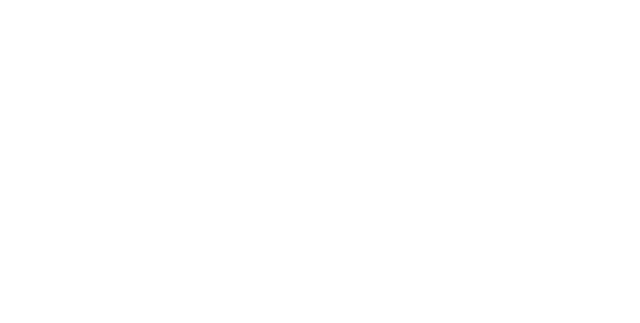
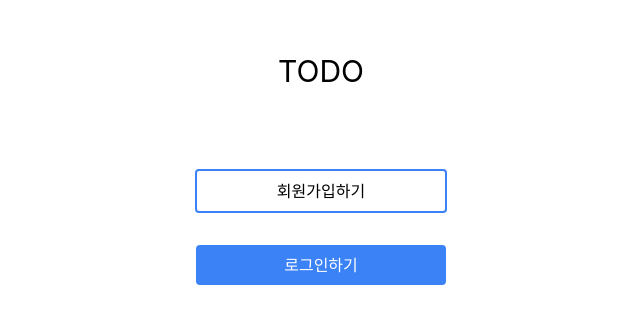
Before and after one commit to SeryeongK/wanted-pre-onboarding-frontend, a React (Create React App) app: page / in a window 1280 px wide. Before the commit this address had no page. Shown: the part 255-578 px from the top of the page, without its empty margins (319-959 px from the left). Built offline with nearby package versions, Linux system fonts and the light colour scheme.

Commit message:
feat: 메인 페이지 추가

```diff
--- a/package.json
+++ b/package.json
@@ -13,6 +13,7 @@
     "@types/react-router-dom": "^5.3.3",
     "react": "^18.2.0",
     "react-dom": "^18.2.0",
+    "react-icons": "^4.10.1",
     "react-router-dom": "^6.14.2",
     "react-scripts": "5.0.1",
     "typescript": "^4.9.5",
--- a/src/App.tsx
+++ b/src/App.tsx
@@ -4,10 +4,12 @@
 import SignUp from "./pages/SignUp";
 import SignIn from "./pages/SignIn";
 import Todo from "./pages/ToDo";
+import Main from "./pages/Main";
 
 function App() {
   return (
     <Routes>
+      <Route path="/" element={<Main />} />
       <Route path="/signup" element={<SignUp />} />
       <Route path="/signin" element={<SignIn />} />
       <Route path="/todo" element={<Todo />} />
--- /dev/null
+++ b/src/pages/Main.tsx
@@ -0,0 +1,36 @@
+import { useEffect } from "react";
+import { useNavigate } from "react-router";
+
+export default function Main() {
+  const navigate = useNavigate();
+
+  useEffect(() => {
+    if (localStorage.getItem("token")) {
+      navigate("/todo");
+    }
+  }, []);
+
+  return (
+    <div className="w-screen h-screen flex justify-center items-center">
+      <div className="w-1/2 h-2/3 flex flex-col justify-center items-center">
+        <p className="text-3xl py-16">TODO</p>
+        <div className="py-[1rem]">
+          <p
+            className="px-[5rem] py-2 rounded border-2 border-blue-500"
+            onClick={() => navigate("/signup")}
+          >
+            회원가입하기
+          </p>
+        </div>
+        <div className="py-[1rem]">
+          <p
+            className="px-[5.5rem] py-2 rounded bg-blue-500 text-white"
+            onClick={() => navigate("/signin")}
+          >
+            로그인하기
+          </p>
+        </div>
+      </div>
+    </div>
+  );
+}
--- a/tailwind.config.js
+++ b/tailwind.config.js
@@ -1,5 +1,10 @@
 /** @type {import('tailwindcss').Config} */
 module.exports = {
+  theme: {
+    fontFamily: {
+      sans: ["Roboto", "Arial", "sans-serif"],
+    },
+  },
   content: ["./src/**/*.{js,jsx,ts,tsx}"],
   theme: {
     extend: {},
```
